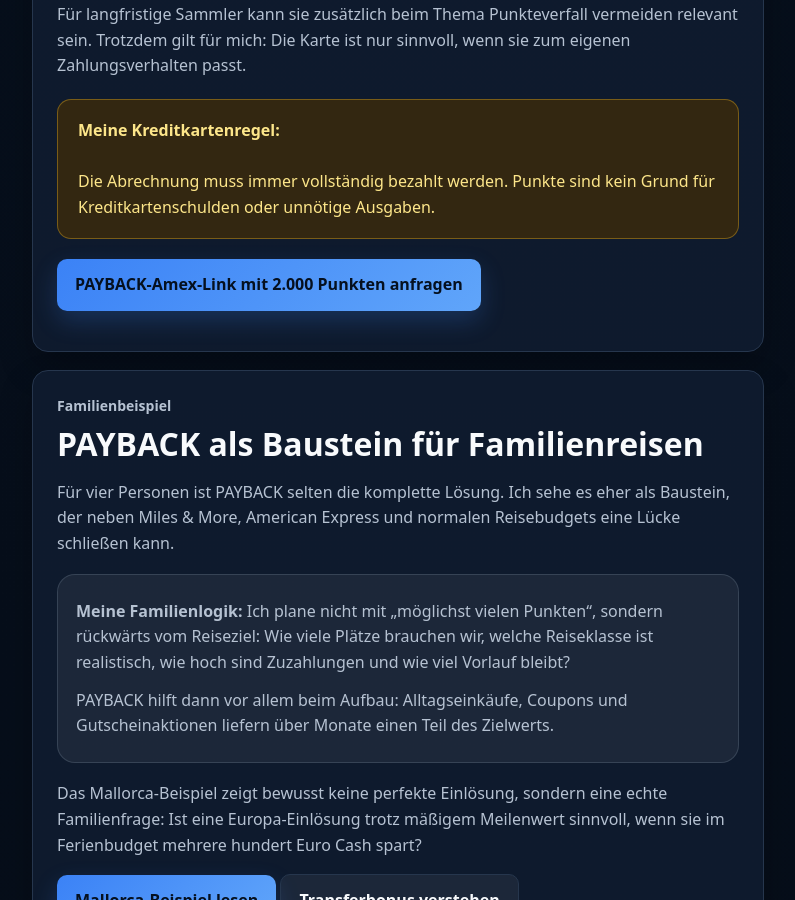
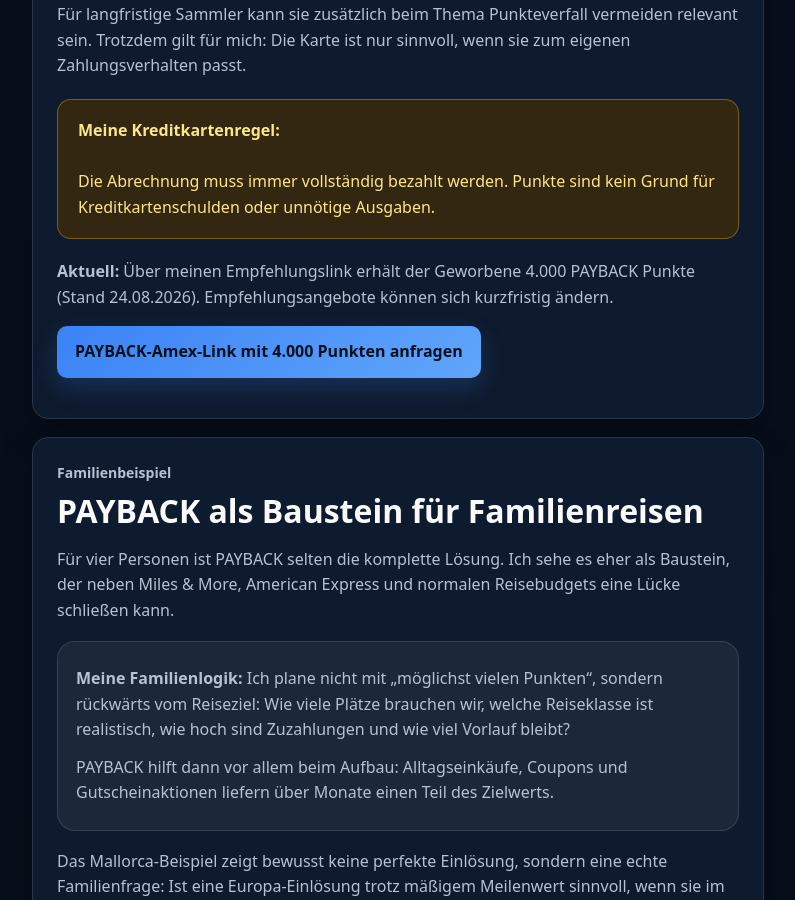
Before and after one commit to Praemienflug-Planer/miles-planer, a Jekyll site: the page built from meilen-sammeln/payback/index.html, in a window 1280 px wide and 900 px high, scrolled down 7104 px. Shown: the whole window, without its empty margins (68-863 px from the left). Built offline with Jekyll 4.4.1, drawn with Linux system fonts in a browser that asks for light colours.

Commit message:
Aktualisiere PAYBACK Amex Empfehlungsbonus auf 4.000 Punkte

```diff
--- a/_includes/payback/payback-amex.html
+++ b/_includes/payback/payback-amex.html
@@ -1 +1 @@
-<div class="article-card seo-card" id="payback-amex"><p class="eyebrow">PAYBACK Amex</p><h2>PAYBACK Amex: Ergänzung, nicht Ersatz für Coupons</h2><p>Ich sehe die PAYBACK American Express als kostenlose Basiskarte, mit der sich zusätzliche PAYBACK Punkte auf Kartenumsätze sammeln lassen. Für mich ist sie ein Zusatzbaustein, aber kein Ersatz für eine gute Coupon- und Aktionsstrategie.</p><p>Für langfristige Sammler kann sie zusätzlich beim Thema <a href="/meilen-sammeln/punkte-meilen-verfall-kreditkarten/">Punkteverfall vermeiden</a> relevant sein. Trotzdem gilt für mich: Die Karte ist nur sinnvoll, wenn sie zum eigenen Zahlungsverhalten passt.</p><div class="warning-box"><strong>Meine Kreditkartenregel:</strong><br><br>Die Abrechnung muss immer vollständig bezahlt werden. Punkte sind kein Grund für Kreditkartenschulden oder unnötige Ausgaben.</div><p><a class="btn btn-primary" href="/kontakt.html" data-event="payback_amex_contact_payback_page">PAYBACK-Amex-Link mit 2.000 Punkten anfragen</a></p></div>
+<div class="article-card seo-card" id="payback-amex"><p class="eyebrow">PAYBACK Amex</p><h2>PAYBACK Amex: Ergänzung, nicht Ersatz für Coupons</h2><p>Ich sehe die PAYBACK American Express als kostenlose Basiskarte, mit der sich zusätzliche PAYBACK Punkte auf Kartenumsätze sammeln lassen. Für mich ist sie ein Zusatzbaustein, aber kein Ersatz für eine gute Coupon- und Aktionsstrategie.</p><p>Für langfristige Sammler kann sie zusätzlich beim Thema <a href="/meilen-sammeln/punkte-meilen-verfall-kreditkarten/">Punkteverfall vermeiden</a> relevant sein. Trotzdem gilt für mich: Die Karte ist nur sinnvoll, wenn sie zum eigenen Zahlungsverhalten passt.</p><div class="warning-box"><strong>Meine Kreditkartenregel:</strong><br><br>Die Abrechnung muss immer vollständig bezahlt werden. Punkte sind kein Grund für Kreditkartenschulden oder unnötige Ausgaben.</div><p><strong>Aktuell:</strong> Über meinen Empfehlungslink erhält der Geworbene 4.000 PAYBACK Punkte (Stand 24.08.2026). Empfehlungsangebote können sich kurzfristig ändern.</p><p><a class="btn btn-primary" href="/kontakt.html" data-event="payback_amex_contact_payback_page">PAYBACK-Amex-Link mit 4.000 Punkten anfragen</a></p></div>
```
